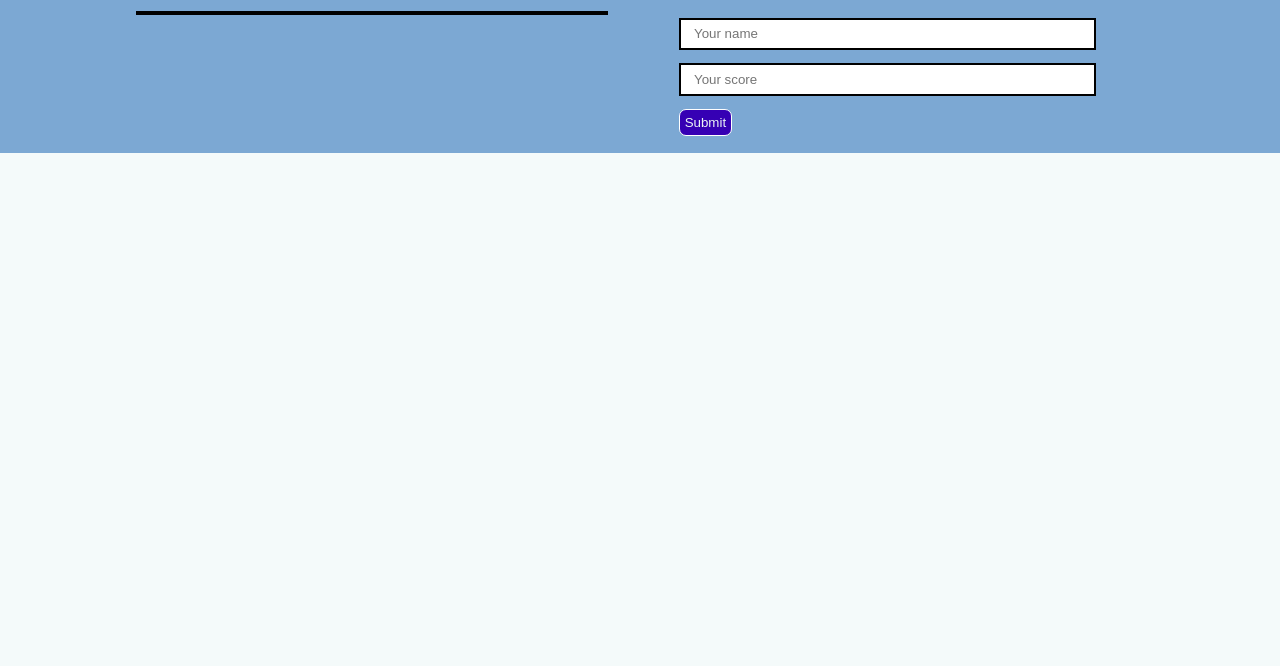
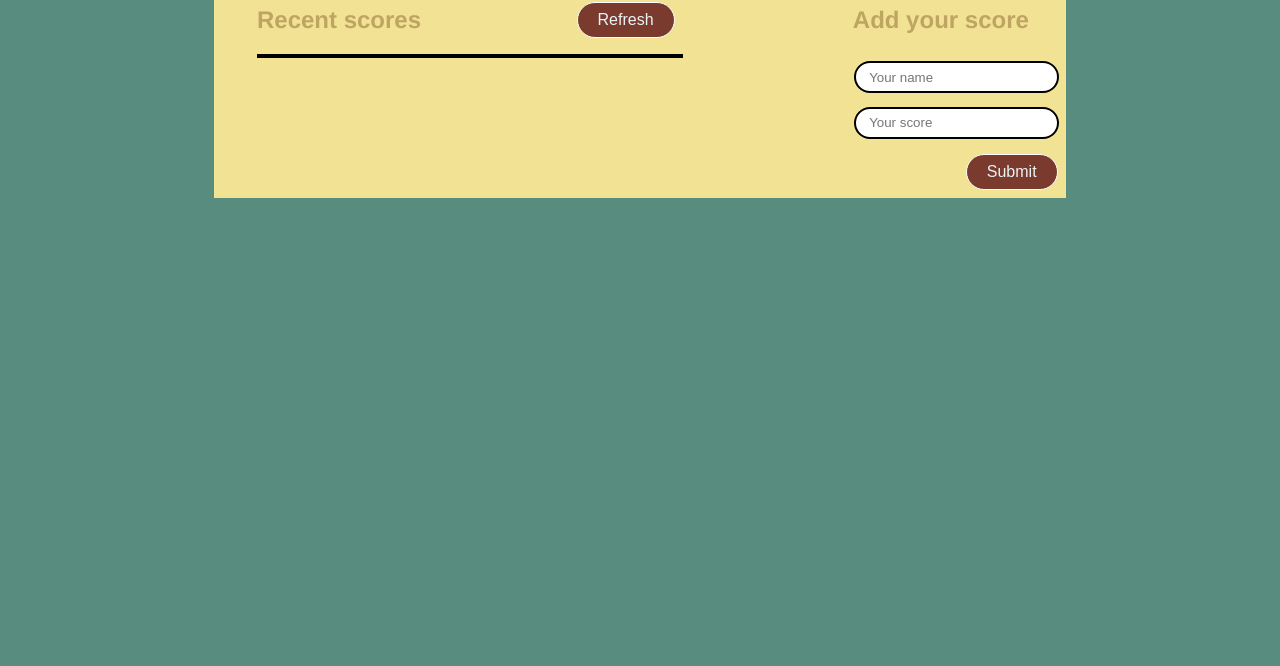
Before and after one commit to kal2944/Leaderboard-project, a website with bundled scripts: page src/index.html in a window 1280 px wide. Shown: the part 134-800 px from the top of the page. Built offline with nearby package versions, Linux system fonts and the light colour scheme.

Commit message:
Add the styling

```diff
--- a/src/index.css
+++ b/src/index.css
@@ -2,7 +2,7 @@ body {
   font-family: 'Franklin Gothic Medium', 'Arial Narrow', Arial, sans-serif;
   margin: 0;
   padding: 0;
-  background-color: #f4fafa;
+  background-color: #588c7e;
 }
 
 .main {
@@ -12,27 +12,31 @@ body {
 h1 {
   font-size: 2.5em;
   margin: 0;
+  color: #f2e294d1;
+  border-color: #7a3b2e;
 }
 
 h2 {
-  font-size: 2em;
+  font-size: 1.5em;
+  color: #5d2b0056;
 }
 
 .flex-col {
   display: flex;
   flex-direction: column;
   align-items: center;
-  background-color: #7ca8d3;
+  background-color: #588c7e;
   margin: auto;
-  padding: 10px;
+  padding-top: 2cm;
 }
 
 .title {
-  text-shadow: 2px 2px 4px #000;
+  text-shadow: 2px 2px 4px hsl(0, 4%, 81%);
+  background-color: #e0876a;
 }
 
 .title-container {
-  width: 100%;
+  width: 70%;
 }
 
 .content {
@@ -41,6 +45,7 @@ h2 {
   justify-content: space-between;
   width: 80%;
   gap: 4em;
+  background-color: #f2e394;
 }
 
 .scoretitle-container {
@@ -53,6 +58,8 @@ h2 {
 
 .score-container {
   width: 50%;
+  align-items: flex-start;
+  padding-left: 5%;
 }
 
 input,
@@ -84,35 +91,64 @@ li {
 }
 
 button {
-  background-color: #3600b4;
-  padding: 5px 5px;
+  background-color: #7a3b2e;
+  padding: 8px 20px;
   border: 1px solid #fff;
   color: rgb(235, 243, 245);
-  border-radius: 7px;
+  border-radius: 18px;
+  font-size: medium;
 }
 
 .form-container {
   display: flex;
-  width: 50%;
+  width: 25%;
   flex-direction: column;
   align-items: flex-start;
-  background-color: #7ca8d3;
+  background-color: #f2e394;
 }
 
 .player-name,
 .player-score {
   width: 82%;
+  border-radius: 8rem;
 }
 
 button:hover {
   cursor: pointer;
-  background-color: #8fb8de;
+  background-color: #dc0e4885;
 }
 
 .refresh-button:hover {
-  color: #fff;
+  color: rgb(27, 7, 7);
 }
 
 .submit-button:hover {
-  color: #fff;
+  color: rgb(248, 248, 248);
 }
+
+#submit_button {
+  width: 100%;
+  display: flex;
+  flex-direction: row;
+  align-items: flex-end;
+  justify-content: flex-end;
+}
+
+@media (max-width: 500px) {
+  .player-name,
+  .player-score, {
+    width: 50%;
+  }
+}
+
+@media (min-width: 600px) {
+  .content {
+    width: 70%;
+  }
+
+  .form-input {
+    display: flex;
+    flex-direction: column;
+    align-items: flex-end;
+  }
+}
```
